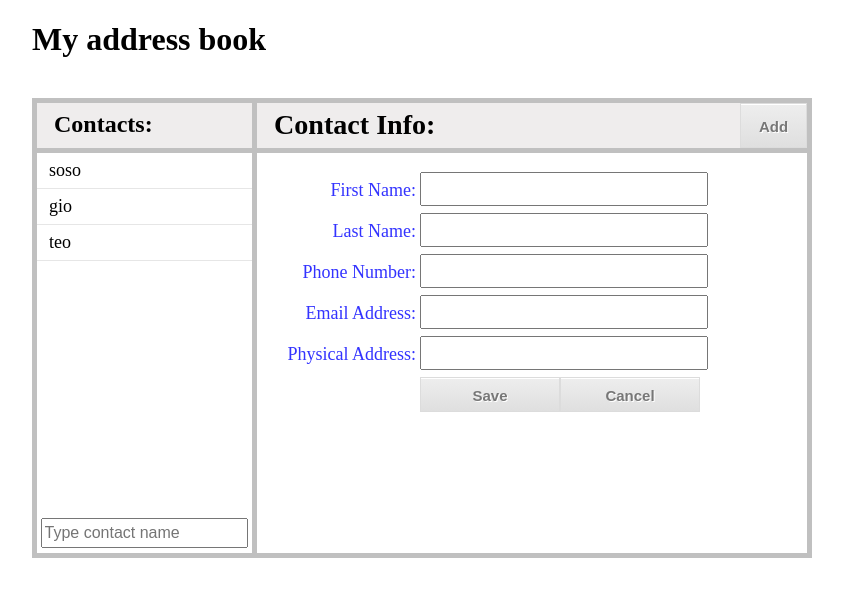
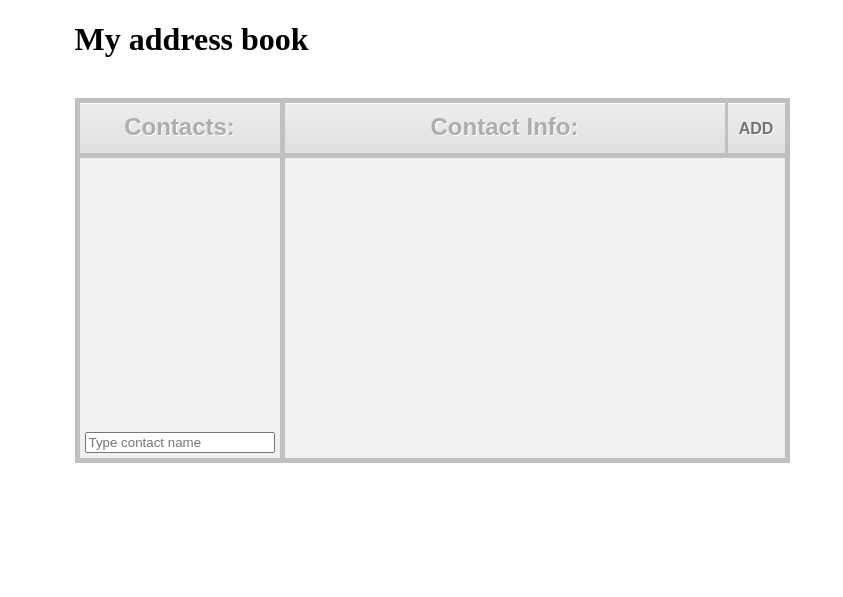
Before and after one commit to realioseb/addressbook, a PHP site: page / in a window 1280 px wide. Shown: the top 597 px of the page, without its empty margins (208-1051 px from the left). Run offline with PHP 8.4, Linux system fonts and the light colour scheme.

Commit message:
css
kidev ertxel gadavakete css... davxvewe.

```diff
--- a/Style.css
+++ b/Style.css
@@ -2,94 +2,15 @@ div.container
 {
     margin: 0 auto;
     display: block;
-    width: 800px;
+    width: 715px;
 }
-div.left_list
+.border
 {
     border: 5px solid silver;
-    border-right: none;
-    width: 215px;
-    height: 450px;
-    float: left;
-    position: relative;
 }
-div.list_header
-{
-    padding: 8px 0 7px 17px;
-    width: 198px;
-    height: 30px;
-    border-bottom: 5px solid silver;
-    font-size: 24px;
-    font-weight: bold;
-    background-color: #efeded;
-}
-div.right_content
-{
-    border: 5px solid silver;
-    width: 550px;
-    height: 450px;
-    float: left;
-}
-div.right_header
-{
-    padding: 0 0 7px 17px;
-    width: 533px;
-    height: 38px;
-    border-bottom: 5px solid silver;
-    font-size: 24px;
-    font-weight: bold;
-    background-color: #efeded;
-    margin-bottom: 15px;
-}
-h3
-{
-    display: block;
-    float: left;
-    margin: 0;
-    margin-top: 6px;
-}
-ul.contacts
-{
-    list-style: none;
-    padding: 0 0;
-    margin: 0 auto;
-}
-ul.contacts li
-{
-    line-height: 1.5em;
-    font-size: 18px;
-    padding: 4px 0 4px 12px;
-    list-style: none;
-    border-bottom: 1px solid #e6e6e6;
-}
-ul.contacts li:hover
-{
-    cursor: pointer;
-    background: #f4f4f4;
-    font-weight: 600;
-}
-form.search_form
-{
-    display: block;
-    position: absolute;
-    bottom: 0;
-    left: 0;
-    width: 100%;
-}
-input#search_address
-{
-    width: 93%;
-    font-size: 16px;
-    line-height: 1.5em;
-    display: block;
-    margin: 5px auto;
-}
-
-/* Gamoyenebulia http://www.cssbuttongenerator.com/ */
-.add_button
+.header
 {
     position:relative;
-	float: right;
     -moz-box-shadow:inset 0px 1px 0px 0px #ffffff;
     -webkit-box-shadow:inset 0px 1px 0px 0px #ffffff;
     box-shadow:inset 0px 1px 0px 0px #ffffff;
@@ -104,57 +25,79 @@ input#search_address
     -moz-border-radius-bottomleft:0px;
     border-bottom-left-radius:0px;
     text-indent:0;
-	border:1px solid #dcdcdc;
-	color:#777777;
+    color: #adadad;
+    font-size: 24px;
+    font-weight: bold;
     font-family:Arial;
-	font-size:15px;
-	font-weight:bold;
     font-style:normal;
-	height:43px;
-	line-height:45px;
-	width:65px;
     text-decoration:none;
     text-align:center;
     text-shadow:1px 1px 0px #ffffff;
+    padding: 10px 10px;
+    height: 30px;
+    display: block;
+    float: top;
+    float: left;
 }
-.add_button:hover
+.button:hover
 {
 	background:-webkit-gradient( linear, left top, left bottom, color-stop(0.05, #dfdfdf), color-stop(1, #ededed) );
 	background:-moz-linear-gradient( center top, #dfdfdf 5%, #ededed 100% );
 	filter:progid:DXImageTransform.Microsoft.gradient(startColorstr='#dfdfdf', endColorstr='#ededed');
 	background-color:#dfdfdf;
         cursor: pointer;
+        color: blue;
 }
-
-td.field_names
+div#left
 {
-    color: #3333ff;
-    text-align: right;
-    line-height: 200%;
-    font-size: 18px;
-    padding: 2px;
-    width: 155px;
-    height: 35px;
+    width: 180px;
+}
+div#right
+{
+    width: 420px;
+    border-left: none;
+    border-right: none;
+}
+div#add_button
+{
+    width: 37px;
+    border-left: 3px solid silver;
+    color: #727272;
+    font-size: 16px;
+    line-height: 32px;
+}
+div#add_button:hover
+{
+        color: black;
+}
+.content
+{
     display: block;
     float: left;
+    background: #f2eff2;
+    border-top: none;
+    height: 300px;
 }
-
-td.input_container
+div#list
 {
-    padding: 2px;
-    width: 280px;
-    height: 35px;
+    position: relative;
+    width: 200px;
+}
+div#info
+{
+    border-left: none;
+    width: 500px;
+}
+form.search_form
+{
     display: block;
-    float: left;
+    position: absolute;
+    bottom: 0;
+    left: 0;
+    width: 100%;
 }
-td.input_container input
+form.search_form input
 {
-    width: 280px;
-    height: 28px;
+    margin: 5px;
+    width: 91%;
 }
-td.input_container button
-{
-    width: 140px;
-    height: 35px;
-    line-height: 33px;
-}
--- a/index.php
+++ b/index.php
@@ -7,81 +7,27 @@
   <body>
 
     <div class="container">
-    <h1>My address book</h1>
-    <br>
-        <div class="left_list">
-            <div class="list_header">
-                Contacts:
-            </div>
-            <ul class="contacts">
-                <li>soso</li>
-                <li>gio</li>
-                <li>teo</li>
-            </ul>
+        <h1>My address book</h1>
+        <br>
+
+        <div class="header border" id="left">
+            Contacts:
+        </div>
+        <div class="header border" id="right">
+                Contact Info:
+        </div>
+        <div class="header border button" id="add_button" title="Create new contact">
+                    ADD
+        </div>
+        <div style="clear: both;"></div>
+
+        <div class="content border" id="list">
             <form class="search_form">
                 <input type="search_address" id="search_address" placeholder="Type contact name">
             </form>
         </div>
+        <div class="content border" id="info">
 
-        <div class="right_content">
-            <div class="right_header">
-                <h3>Contact Info:</h3>
-                <div class="add_button">
-                    Add
-                </div>
-                <div style="clear: both"></div>
-            </div>
-            <table>
-                <tr>
-                    <td class="field_names">
-                        First Name:
-                    </td>
-                    <td class="input_container">
-                        <input type="text" name="firstname">
-                    </td>
-                </tr>
-                <tr>
-                    <td class="field_names">
-                        Last Name:
-                    </td>
-                    <td class="input_container">
-                        <input type="text" name="lastname">
-                    </td>
-                </tr>
-                <tr>
-                    <td class="field_names">
-                        Phone Number:
-                    </td>
-                    <td class="input_container">
-                        <input type="tel" name="phone">
-                    </td>
-                </tr>
-                <tr>
-                    <td class="field_names">
-                        Email Address:
-                    </td>
-                    <td class="input_container">
-                        <input type="email" name="email">
-                    </td>
-                </tr>
-                <tr>
-                    <td class="field_names">
-                        Physical Address:
-                    </td>
-                    <td class="input_container">
-                        <input type="text" name="address">
-                    </td>
-                </tr>
-                <tr>
-                    <td class="field_names">
-
-                    </td>
-                    <td class="input_container">
-                        <button name="cancel" class="add_button">Cancel</button>
-                        <button name="save" class="add_button">Save</button>
-                    </td>
-                </tr>
-            </table>
         </div>
         <div style="clear: both;"></div>
     </div>
```
Lines whose indentation alone changed are shown as unchanged.
